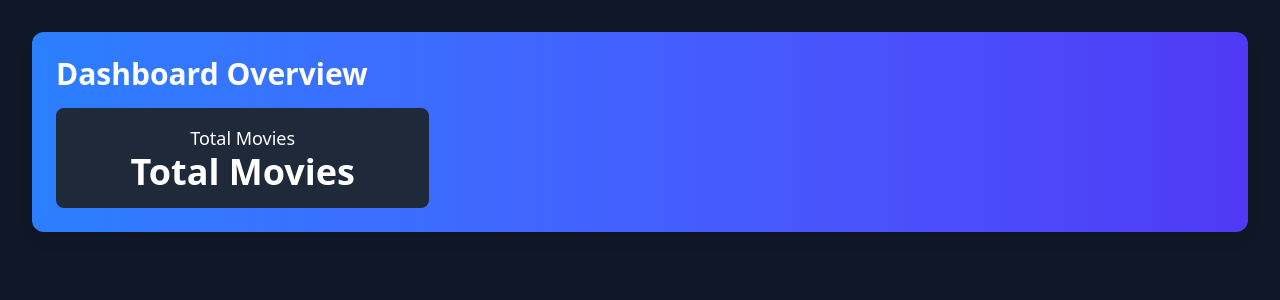
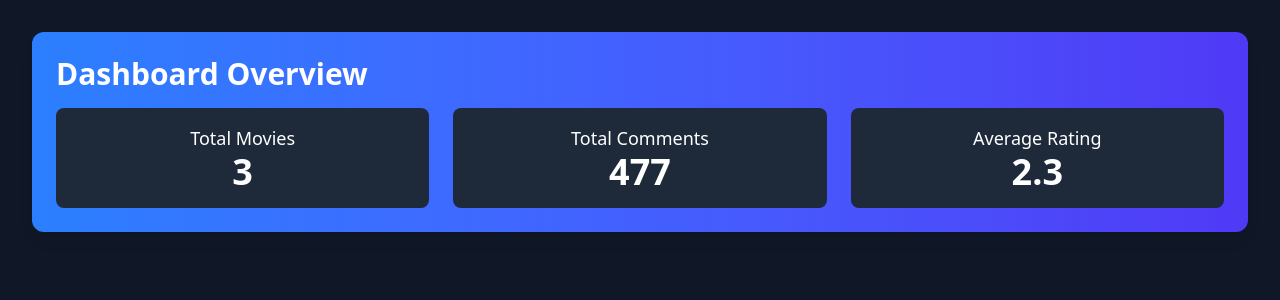
Before and after one commit to chathuranga-senanayaka/next-movie-app, a Next.js app: page / in a window 1280 px wide. Shown: the top 300 px of the page. Built offline with nearby package versions, Linux system fonts and the light colour scheme.

Commit message:
reandered totalMovies,totalComments and averageRating

```diff
--- a/src/app/page.tsx
+++ b/src/app/page.tsx
@@ -30,10 +30,9 @@ const Home = () => {
   //how many comments
   const totalComments = movies.reduce((sum, movie) => sum + movie.comments, 0);
   //average rating
-  const averageRating = movies.reduce(
-    (sum, movie) => (sum + movie.rating) / movies.length,
-    0
-  );
+  const averageRating = movies
+    .reduce((sum, movie) => (sum + movie.rating) / totalMovies, 0)
+    .toFixed(1); // round to 1 decimal
 
   return (
     <div className="p-8 space-y-8 bg-gray-900 min-h-screen">
@@ -44,7 +43,15 @@ const Home = () => {
         <div className="grid grid-cols-1 sm:grid-cols-3 gap-6 text-white">
           <div className="bg-gray-800 p-4 rounded-lg flex flex-col items-center">
             <p className="text-lg font-medium ">Total Movies</p>
-            <p className="text-4xl font-bold">Total Movies</p>
+            <p className="text-4xl font-bold">{totalMovies}</p>
+          </div>
+          <div className="bg-gray-800 p-4 rounded-lg flex flex-col items-center">
+            <p className="text-lg font-medium ">Total Comments</p>
+            <p className="text-4xl font-bold">{totalComments}</p>
+          </div>
+          <div className="bg-gray-800 p-4 rounded-lg flex flex-col items-center">
+            <p className="text-lg font-medium ">Average Rating</p>
+            <p className="text-4xl font-bold">{averageRating}</p>
           </div>
         </div>
       </div>
```
